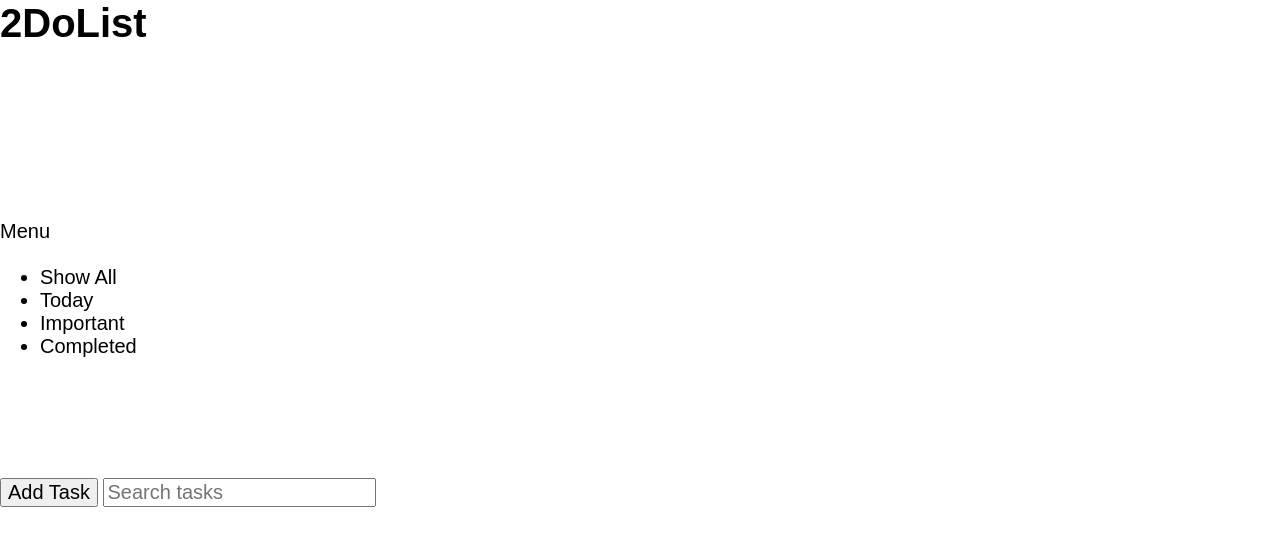
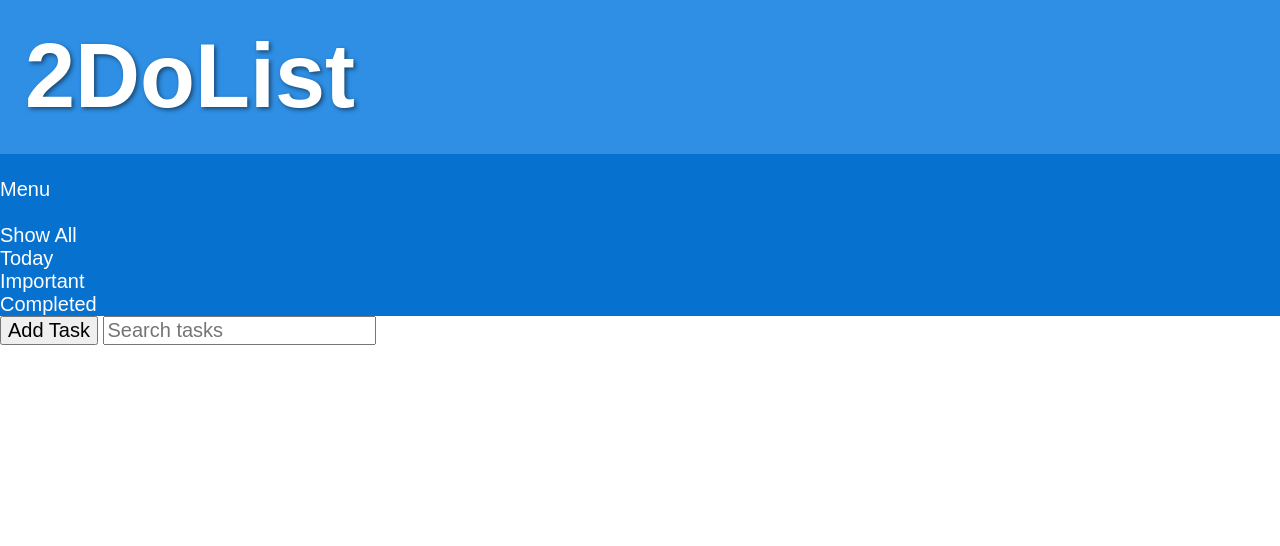
Before and after one commit to GEKKOun0/2DoList, a website: page index.html in a window 1280 px wide. Drawn offline with Linux system fonts and the light colour scheme; a web font is replaced by a local one.

Commit message:
Added header and initialized menu

```diff
--- a/index.html
+++ b/index.html
@@ -17,7 +17,7 @@
             <h1>2DoList</h1>
         </div>
     </header>
-    <section>
+    <section class="menu">
         <div class="content-menu">
             <p class="name-menu">Menu</p>
             <ul class="menu">
--- a/src/scss/app.scss
+++ b/src/scss/app.scss
@@ -1,2 +1,2 @@
 @forward 'base';
-// @forward 'layout';
+@forward 'layout';
--- a/src/scss/base/_globals.scss
+++ b/src/scss/base/_globals.scss
@@ -39,7 +39,7 @@
     font-weight: 900;
 }
 h1 {
-    font-size: 4rem;
+    font-size: 8rem;
 }
 h2 {
     font-size: 4.6rem;
--- a/src/scss/base/_mixins.scss
+++ b/src/scss/base/_mixins.scss
@@ -1,7 +1,7 @@
 @use 'variables' as v;
 
 @mixin phone {
-    @media (min-width: v.$telefono){
+    @media (min-width: v.$phone){
         @content;
     }
 
@@ -31,9 +31,9 @@
     margin: 0 auto;
 }
 
-@mixin grid ($columnas: 1, $gap : 5rem){
+@mixin grid ($columns: 1, $gap : 5rem){
     display: grid;
-    grid-template-columns: repeat($columnas, 1fr);
+    grid-template-columns: repeat($columns, 1fr);
     gap: 5rem;
 }
 @mixin reset-list {
--- /dev/null
+++ b/src/scss/layout/_header.scss
@@ -0,0 +1,21 @@
+@use 'base/variables' as v;
+@use 'base/mixins' as m;
+
+.header {
+    background-color: v.$primary;
+    box-shadow: .1rem .2rem .3rem #333;
+
+    .content-header {
+        padding: 2.5rem;
+
+    }
+
+    h1 {
+        color: v.$white;
+        text-align: left;
+        margin-bottom: 0;
+        font-size: 9rem;
+        font-weight: 900;
+        text-shadow: 2px 2px 4px rgba(0, 0, 0, 0.5);
+    }
+}
--- /dev/null
+++ b/src/scss/layout/_index.scss
@@ -0,0 +1,2 @@
+@forward 'header';
+@forward 'menu';
--- /dev/null
+++ b/src/scss/layout/_menu.scss
@@ -0,0 +1,19 @@
+@use 'base/variables' as v;
+
+.menu {
+    padding: 0rem;
+    margin: 0;
+    color: v.$white;
+
+    .content-menu {
+        background-color: v.$primaryDark;
+        display: flex;
+        flex-direction: column;
+        text-align: left;
+
+
+        p {
+            color: v.$white;
+        }
+    }
+}
```
Also changed, not shown: build/css/app.css, 1 other file.
